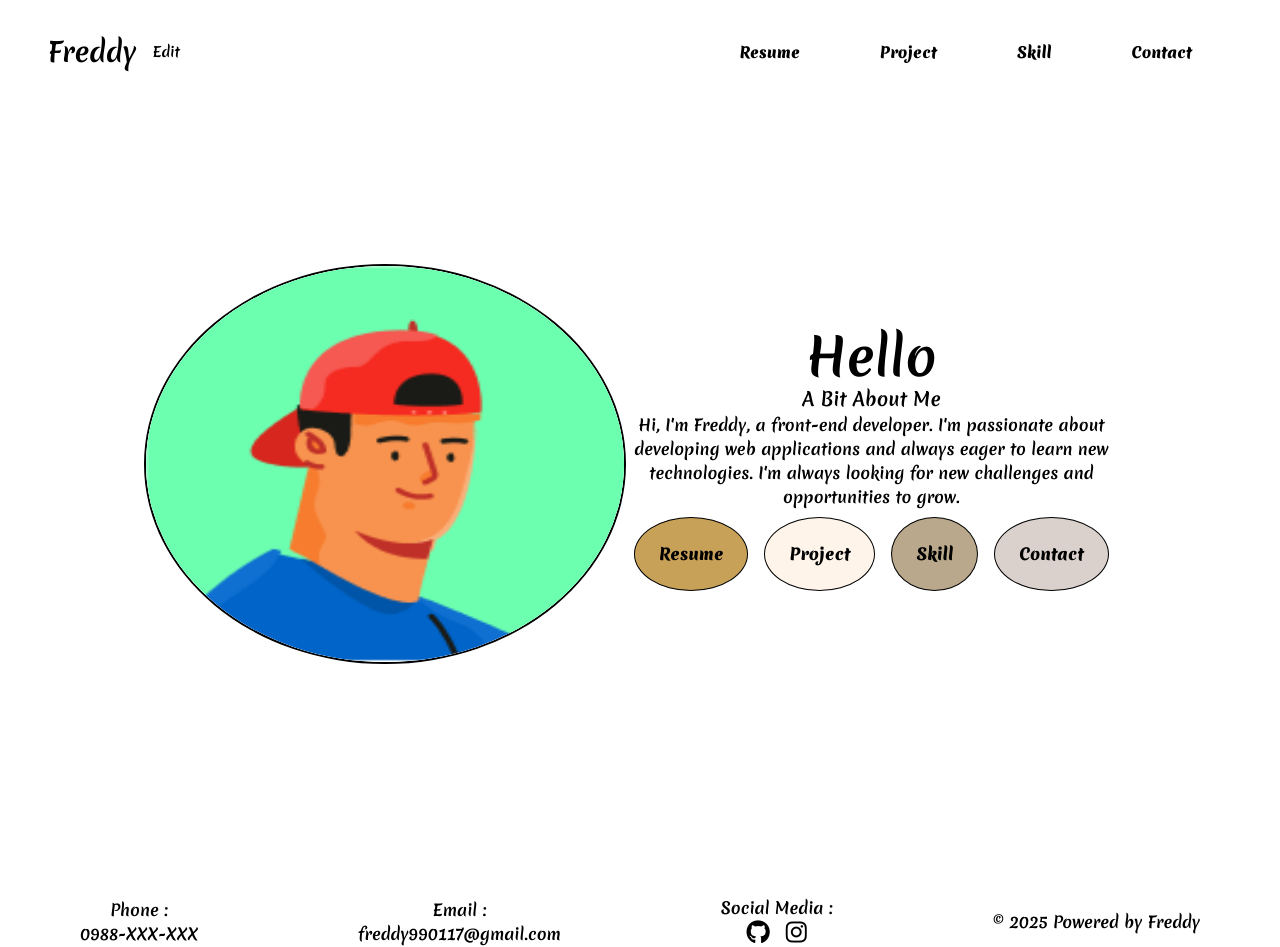
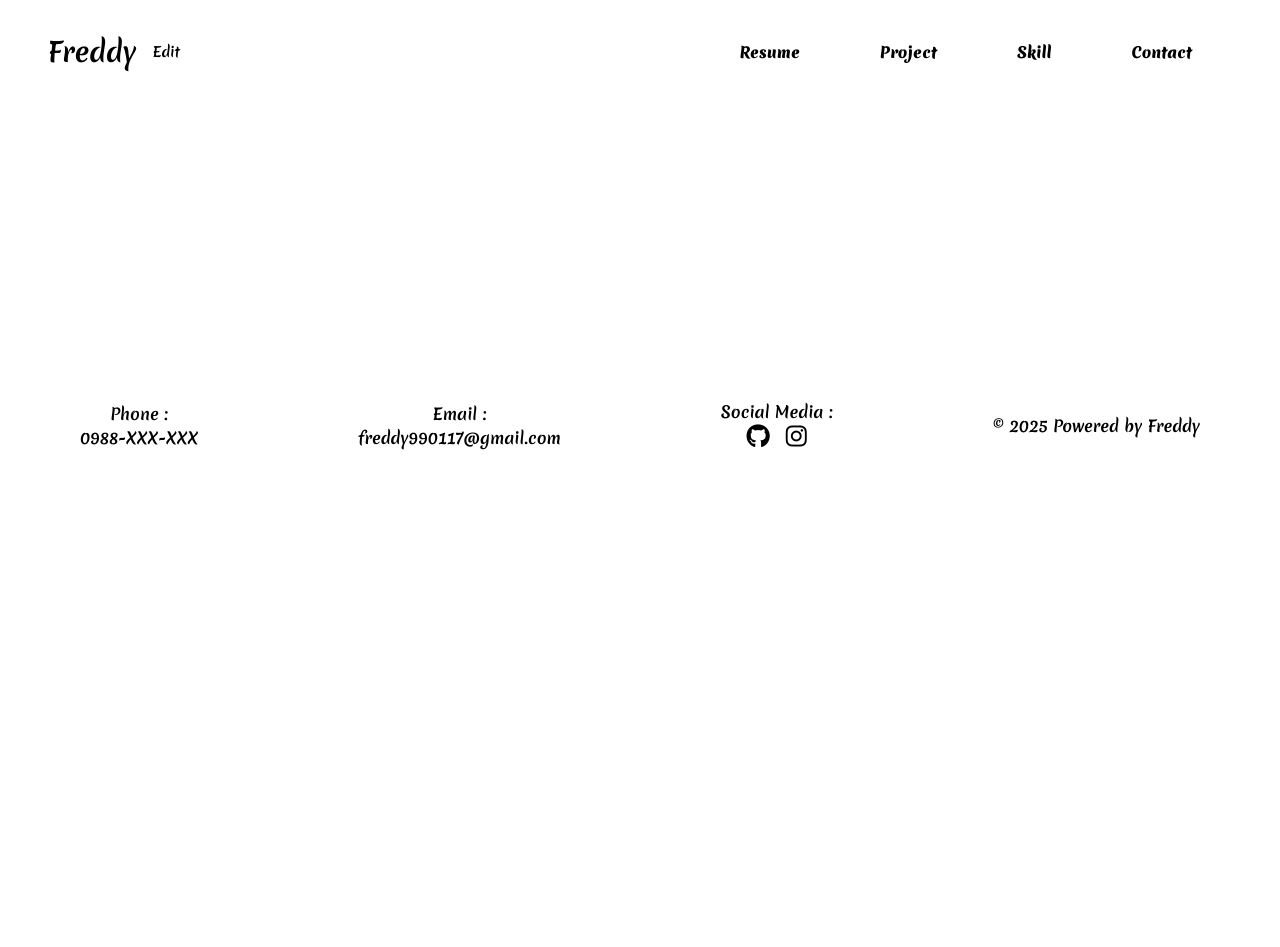
Before and after one commit to freddy990117/Personal-Portfolio-Website, a React (Vite) app: page / in a window 1280 px wide. After the commit the page ends 800 px from the top, so only its background shows below. Built offline with nearby package versions, Linux system fonts and the light colour scheme; a web font is replaced by a local one.

Commit message:
Change Main

```diff
--- a/Layout.css
+++ b/Layout.css
@@ -36,6 +36,7 @@ body .l-header .navBar-header .nav-header {
   font-weight: bolder;
   padding: 0 1.5rem;
   margin: 1rem;
+  cursor: pointer;
 }
 body .l-main {
   margin: 2rem 7rem;
--- a/Layout.jsx
+++ b/Layout.jsx
@@ -1,12 +1,12 @@
 import React from "react";
-import { useNavigate, Outlet } from "react-router-dom";
+import { useNavigate, Outlet, useLocation } from "react-router-dom";
 
 import "./Layout.css";
 const navs = [
   { name: "Resume", path: "/Resume" },
-  { name: "Project", path: "/Project" },
-  { name: "Skill", path: "/Skill" },
-  { name: "Contact", path: "/Contact" },
+  { name: "Project", path: "Project" },
+  { name: "Skill", path: "Skill" },
+  { name: "Contact", path: "Contact" },
 ];
 
 const navFooter = [
@@ -43,7 +43,6 @@ const Header = () => {
             key={index}
             className="nav-header"
             onClick={() => navigate(nav.path)}
-            style={{ cursor: "pointer" }}
           >
             {nav.name}
           </div>
@@ -84,51 +83,57 @@ const Footer = () => {
     </div>
   );
 };
-const Main = () => {
-  const navigate = useNavigate();
 
-  return (
-    <div className="l-main">
-      <div className="main-info">
-        <div className="main-picture">
-          <img src="./Picture/Picture.png" />
-        </div>
-        <div className="main-aboutme">
-          <div className="info">
-            <h1>Hello</h1>
-            <h3>A Bit About Me</h3>
-            <p>
-              Hi, I'm Freddy, a front-end developer. I'm passionate about
-              developing web applications and always eager to learn new
-              technologies. I'm always looking for new challenges and
-              opportunities to grow.
-            </p>
-          </div>
+// 如果設定 Main 在 Layout.jsx 內，會導致所有 Component 都會顯示 Main 的內容，
+// 所以要建立一個 Homepage.jsx 來存放 Main 的內容
+// const Main = () => {
+//   const navigate = useNavigate();
 
-          <div className="navBar-main">
-            {navs.map((nav, index) => (
-              <div
-                key={index}
-                className="nav-main"
-                // 因為key 的 index 是專門用於識別列表中的每個子項，以優化 React 的渲染性能，但它不會自動轉換為 DOM 的屬性，
-                // 這就是為什麼無法直接用 key 的值來控制樣式。
-                data-index={index}
-                onClick={() => navigate(nav.path)}
-              >
-                {nav.name}
-              </div>
-            ))}
-          </div>
-        </div>
-      </div>
-    </div>
-  );
-};
+//   return (
+//     <div className="l-main">
+//       <div className="main-info">
+//         <div className="main-picture">
+//           <img src="./Picture/Picture.png" />
+//         </div>
+//         <div className="main-aboutme">
+//           <div className="info">
+//             <h1>Hello</h1>
+//             <h3>A Bit About Me</h3>
+//             <p>
+//               Hi, I'm Freddy, a front-end developer. I'm passionate about
+//               developing web applications and always eager to learn new
+//               technologies. I'm always looking for new challenges and
+//               opportunities to grow.
+//             </p>
+//           </div>
+
+//           <div className="navBar-main">
+//             {navs.map((nav, index) => (
+//               <div
+//                 key={index}
+//                 className="nav-main"
+//                 // 因為key 的 index 是專門用於識別列表中的每個子項，以優化 React 的渲染性能，但它不會自動轉換為 DOM 的屬性，
+//                 // 這就是為什麼無法直接用 key 的值來控制樣式。
+//                 data-index={index}
+//                 onClick={() => navigate(nav.path)}
+//                 style={{ cursor: "pointer" }}
+//               >
+//                 {nav.name}
+//               </div>
+//             ))}
+//           </div>
+//         </div>
+//       </div>
+//     </div>
+//   );
+// };
+
 const Layout = () => {
   return (
     <div>
       <Header />
-      <Main />
+      {/* <Main /> */}
+      <Outlet />
       <Footer />
     </div>
   );
--- a/Layout.scss
+++ b/Layout.scss
@@ -36,6 +36,7 @@ body {
         font-weight: bolder;
         padding: 0 1.5rem;
         margin: 1rem;
+        cursor: pointer;
       }
     }
   }
@@ -83,8 +84,8 @@ body {
             border-radius: 100%;
             border: 1px solid black;
             cursor: pointer;
+
             // 透過 data-index 設定 nav 的顏色
-
             &[data-index="0"] {
               background-color: #c7a158;
             }
```
Also changed, not shown: 1 other file (tests, documents, lock files or other folders).
